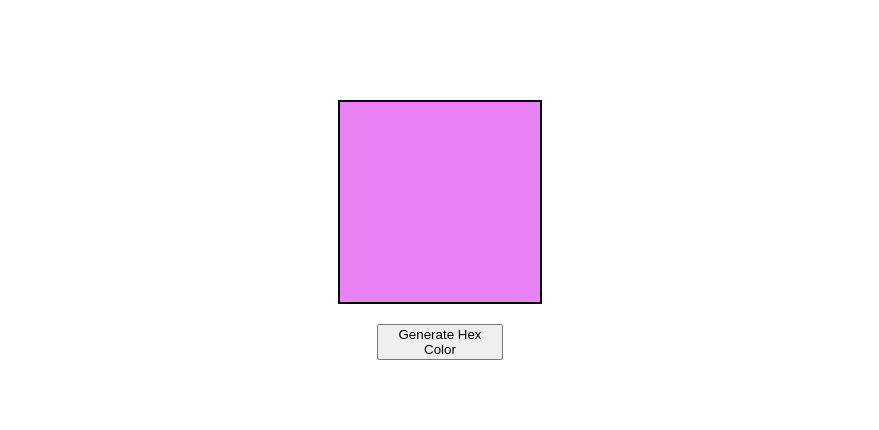
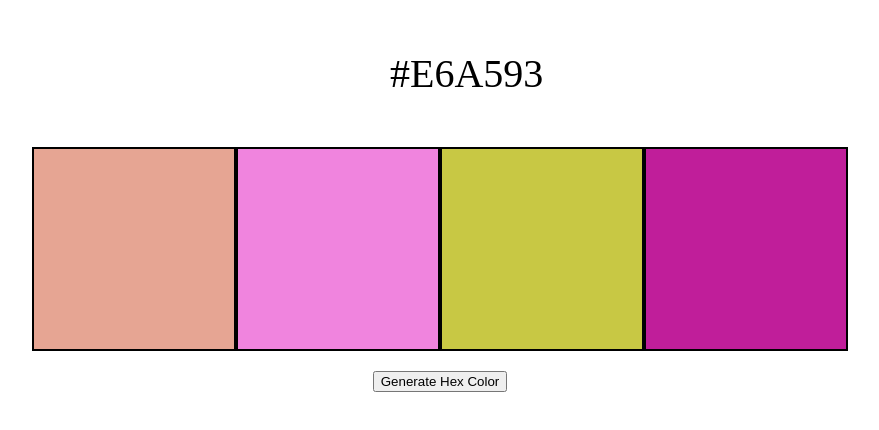
Before and after one commit to codeandrockets/Hex-Quiz, a plain HTML site: page index.html in a window 1280 px wide. Both pictures are taken after a click on the button "Generate Hex Color". Shown: the whole page, without its empty margins (200-1079 px from the left). Drawn offline with Linux system fonts and the light colour scheme.

Commit message:
Add colors in divs

```diff
--- a/index.html
+++ b/index.html
@@ -5,30 +5,20 @@
 	<link rel="stylesheet" type="text/css" href="style.css">
 </head>
 <body>
+<div id="rightHex"></div>
+<div id="boxes">
+	<a id="box1" href="#"><div id="div1" class="box" ></div></a>
+	<a id="box2" href="#"><div id="div2" class="box" ></div></a>
+	<a id="box3" href="#"><div id="div3" class="box" ></div></a>
+	<a id="box4" href="#"><div id="div4" class="box" ></div></a>
+</div>
 
-<div id="box"></div>
-<button onClick="steven()">Generate Hex Color</button>
-
+<button onClick="fillBoxes()">Generate Hex Color</button>
 
 	<script>
 
-	var hexOptions = [ 0, 1, 2, 3, 4, 5, 6, 7 ,8 , 9, "a", "b", "c", "d", "e", "f" ];
-
-	function steven() {
-
-		var hex = "";
-		for (i = 0; i < 6; i++) {
-			var singleHex = hexOptions[Math.floor(Math.random() * hexOptions.length)];
-			singleHex = singleHex.toString();
-			hex = hex + singleHex;
-		}
-
-		console.log(hex);
-		document.getElementById('box').style.background = "#" + hex;
-	}
-
-
 	</script>
 
+	<script src="script.js"></script>
 </body>
 </html>
--- /dev/null
+++ b/script.js
@@ -0,0 +1,34 @@
+	var hexOptions = [ 0, 1, 2, 3, 4, 5, 6, 7 ,8 , 9, "A", "B", "C", "D", "E", "F" ];
+
+	function generateHex() {
+
+		var hex = "";
+		for (i = 0; i < 6; i++) {
+			var singleHex = hexOptions[Math.floor(Math.random() * hexOptions.length)];
+			singleHex = singleHex.toString();
+			hex = hex + singleHex;
+		}
+
+		return hex;
+
+	}
+
+	function fillBoxes() {
+
+		var hex1 = generateHex();
+		var hex2 = generateHex();
+		var hex3 = generateHex();
+		var hex4 = generateHex();
+
+		document.getElementById('div1').style.background = "#" + hex1;
+		document.getElementById('div2').style.background = "#" + hex2;
+		document.getElementById('div3').style.background = "#" + hex3;
+		document.getElementById('div4').style.background = "#" + hex4;
+
+		var array = [hex1, hex2, hex3, hex4];
+		console.log(array);
+		var rightHex = array[Math.floor(Math.random() * array.length)];
+		console.log(rightHex);
+		document.getElementById('rightHex').innerHTML = "#" + rightHex;
+
+	}
--- a/style.css
+++ b/style.css
@@ -1,12 +1,24 @@
-#box {
-	margin: 100px auto 20px;
+.box {
 	height: 200px;
 	width: 200px;
 	border: solid 2px black;
+	float: left;
+	margin-bottom: 20px;
+}
+
+#boxes {
+	width: 816px;
+	margin: 50px auto;
 }
 
 button {
+	clear: both;
 	display: block;
-	margin: 0 auto;
-	width: 10%;
+	margin: 20px auto;
 }
+
+#rightHex {
+	margin: 50px auto;
+	width: 100px;
+	font-size: 40px;
+}
```
